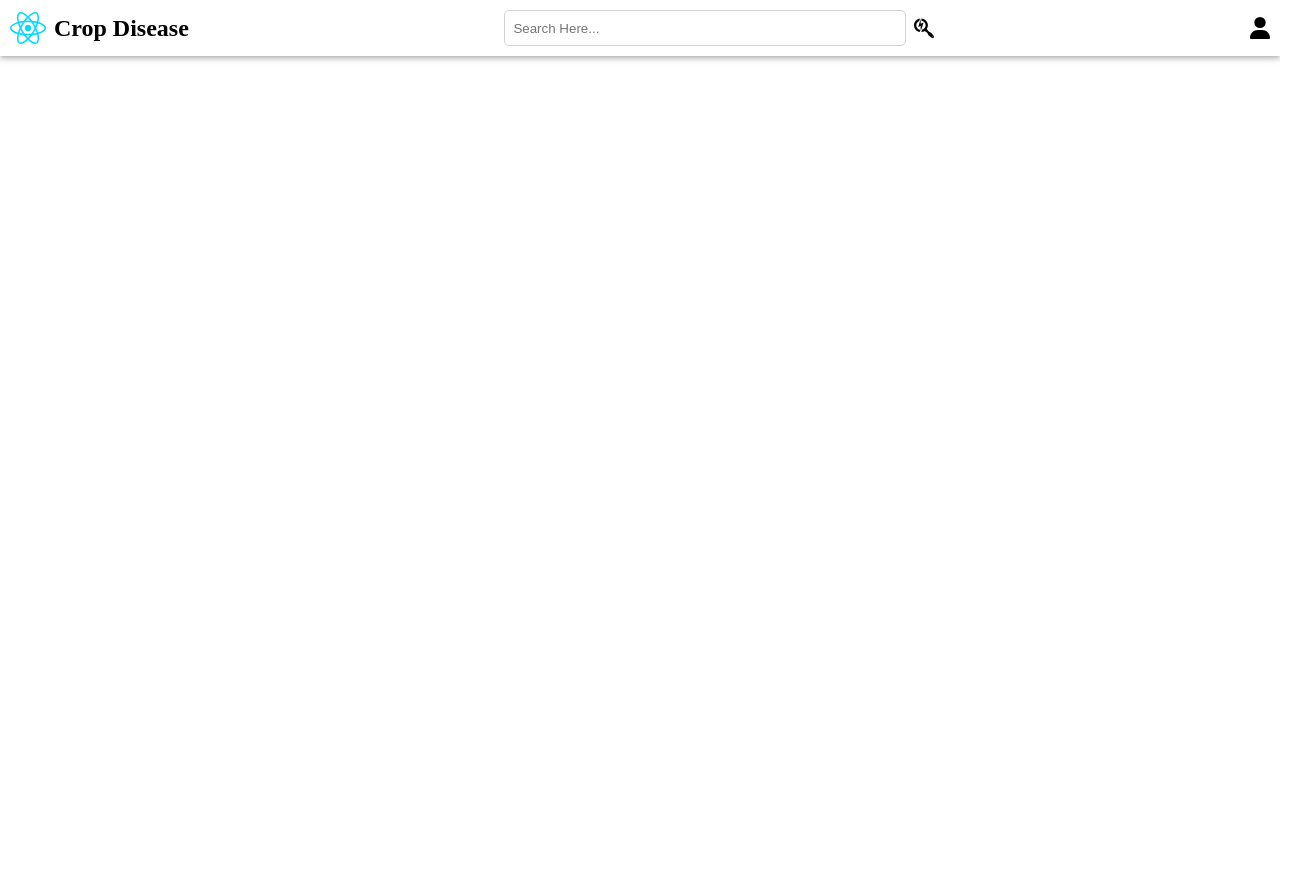
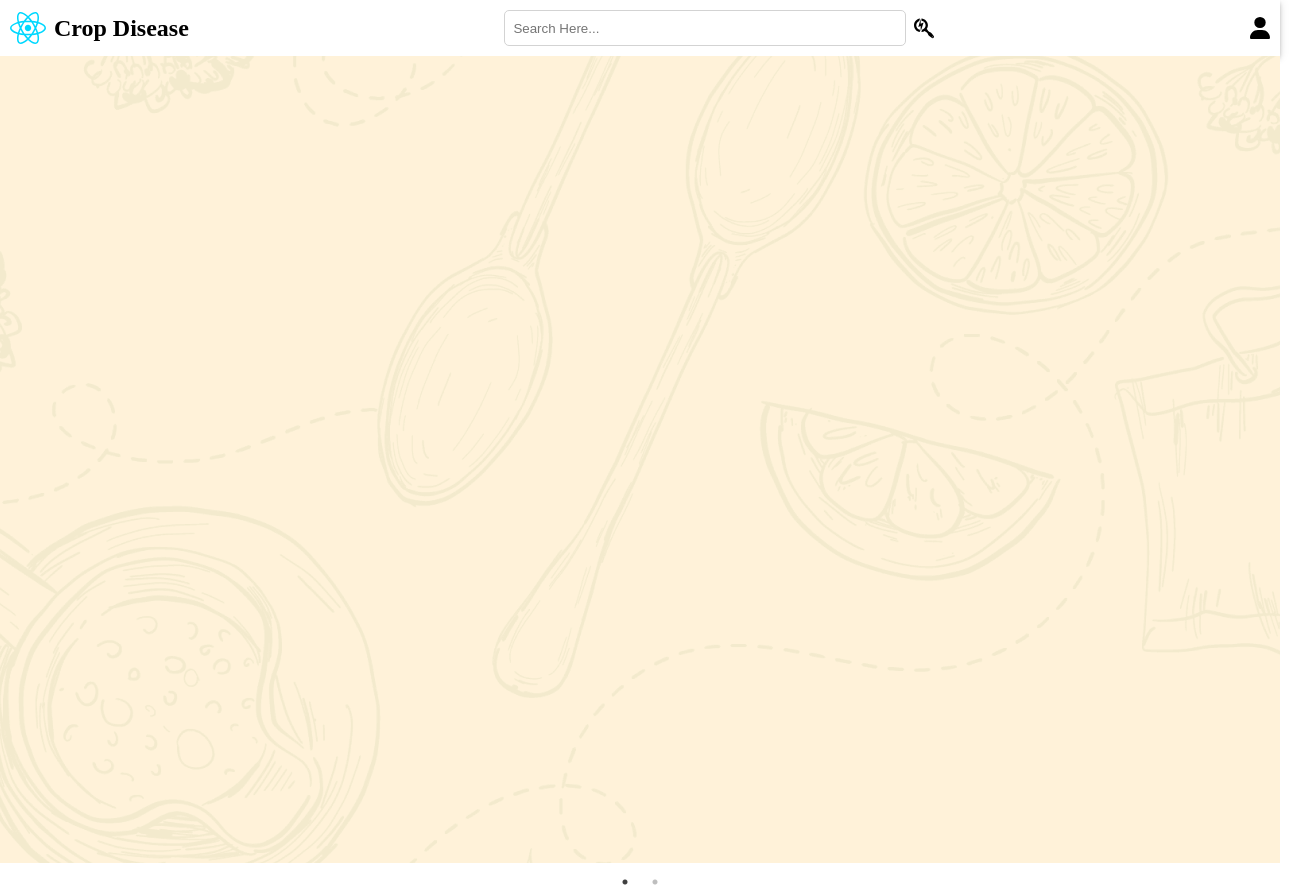
Before and after one commit to DilipK10/crop-detection-frontend-pbl, a React (Vite) app: page / in a window 1280 px wide. Shown: the whole page, 1305 px wide, since content can reach past the window. Before the commit the page ends 800 px from the top, so only its background shows below. Built offline with nearby package versions, Linux system fonts and the light colour scheme.

Commit message:
slide updated

```diff
--- a/src/Components/HomePage/Home/Home.jsx
+++ b/src/Components/HomePage/Home/Home.jsx
@@ -1,13 +1,14 @@
 import React from 'react';
 import Navbar from '../../Shared/Navbar/Navbar';
 import style from './Home.module.css';
-import homeSlider from '../slider/slider';
+import HomeSlider from '../Slider/Slider';
 
 const Home = () => {
     return (
         <>
             <Navbar />
-            <homeSlider/>
+            <HomeSlider></HomeSlider>
+
         </>
     )
 }
--- a/src/Components/HomePage/slider/slider.jsx
+++ b/src/Components/HomePage/slider/slider.jsx
@@ -1,9 +1,12 @@
 import React from "react";
 import  style from "./slider.module.css";
 import Slider from "react-slick";
+import slider1 from '../../../assets/images/slider-1.png';
+import slider2 from '../../../assets/images/slider-2.png';
 
 
-const homeSlider = () => {
+
+const HomeSlider = () => {
 	var settings = {
 		dots: true,
 		infinite: true,
@@ -12,23 +15,21 @@
 		slidesToScroll: 1
 	  };
 		return (
-			<section classname = "home-slider">
+			<section classname = "homeSlider">
 				 <div classname = "cointainer-fluid ">
-					<Slider {...settings}>
-						<div>
-							<img src = "https://images.unsplash.com/photo-1612835790406-4b6e8b4b7a8f?ixid=MXwxMjA3fDB8MHxwaG90by1wYWdlfHx8fGVufDB8fHw%3D&ixlib=rb-1.2.1&auto=format&fit=crop&w=800&q=60" alt = "slider1"/>
-						</div>
-						<div>
-							<img src = "https://images.unsplash.com/photo-1612835790406-4b6e8b4b7a8f?ixid=MXwxMjA3fDB8MHxwaG90by1wYWdlfHx8fGVufDB8fHw%3D&ixlib=rb-1.2.1&auto=format&fit=crop&w=800&q=60" alt = "slider2"/>
-						</div>
-						<div>
-							<img src = "https://images.unsplash.com/photo-1612835790406-4b6e8b4b7a8f?ixid=MXwxMjA3fDB8MHxwaG90by1wYWdlfHx8fGVufDB8fHw%3D&ixlib=rb-1.2.1&auto=format&fit=crop&w=800&q=60" alt = "slider3"/>
-						</div>
-					</Slider>
+				 <Slider {...settings} className="home_slider_main">
+					<div className="item">
+						<img src={slider1} alt="slider1" className= 's1-image'/>
+					</div>
+					<div className="item">
+						<img src={slider2} alt="slider1" className= 's2-image'/>
+					</div>
+
+				</Slider>
 
 				 </div>
 
 			 </section>
 		);
 }
-export default homeSlider;
+export default HomeSlider;
--- a/src/Components/HomePage/slider/slider.module.css
+++ b/src/Components/HomePage/slider/slider.module.css
@@ -1,10 +1,15 @@
 @import url('https://cdnjs.cloudflare.com/ajax/libs/slick-carousel/1.8.1/slick.min.css');
 @import url('https://cdnjs.cloudflare.com/ajax/libs/slick-carousel/1.8.1/slick-theme.min.css');
-.homepage-slider {
-  width: 100%;
-  height: 100%;
+.homeSlider {
+    width: 100%;
+    height: auto; /* Maintains aspect ratio */
+    display: block; /* Removes extra space below */
+}
+.homeSlider.home_slider_main{
   display: flex;
   justify-content: center;
   align-items: center;
-  background-color: #f5f5f5;
+  height: 20%;
+  width: 100%;
+  padding: 50px 0px;
 }
```
Also changed, not shown: src/assets/images/slider-1.png (added), src/assets/images/slider-2.png (added).
